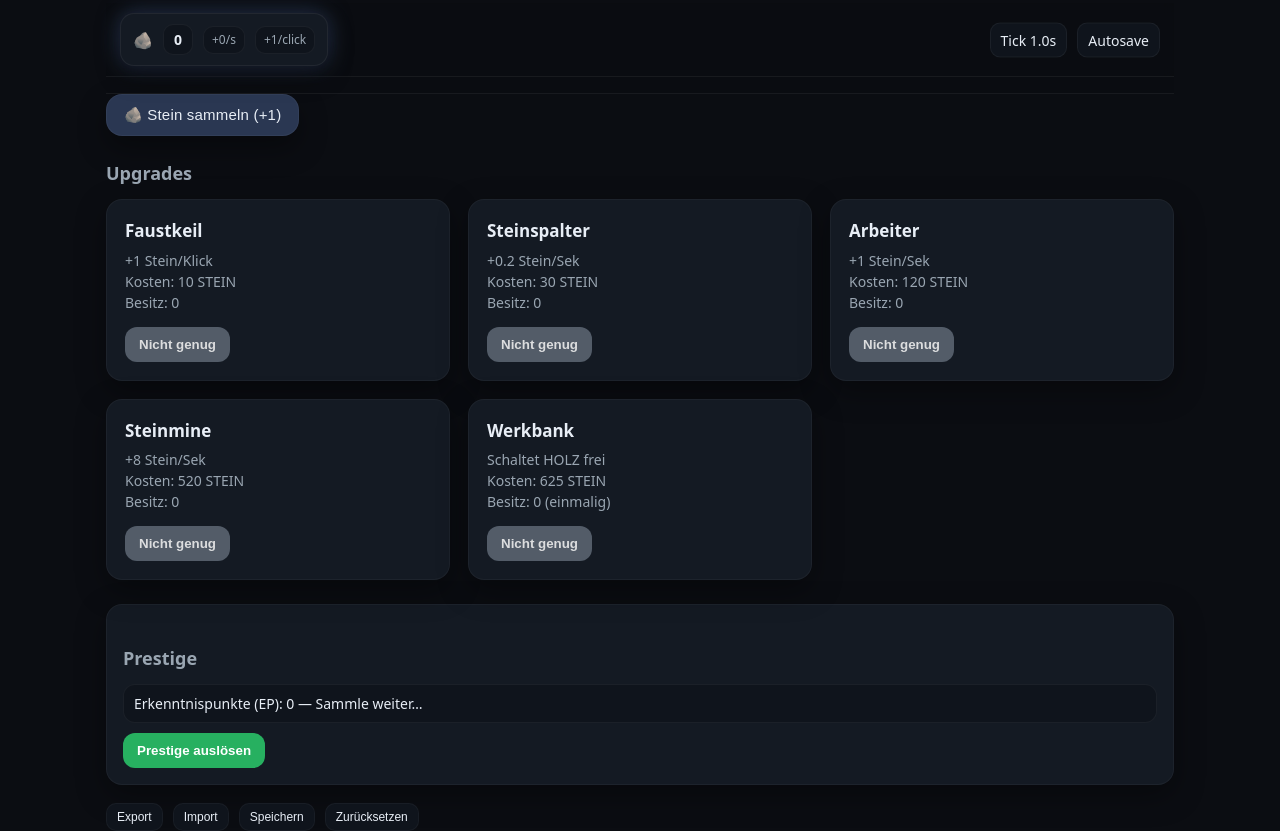
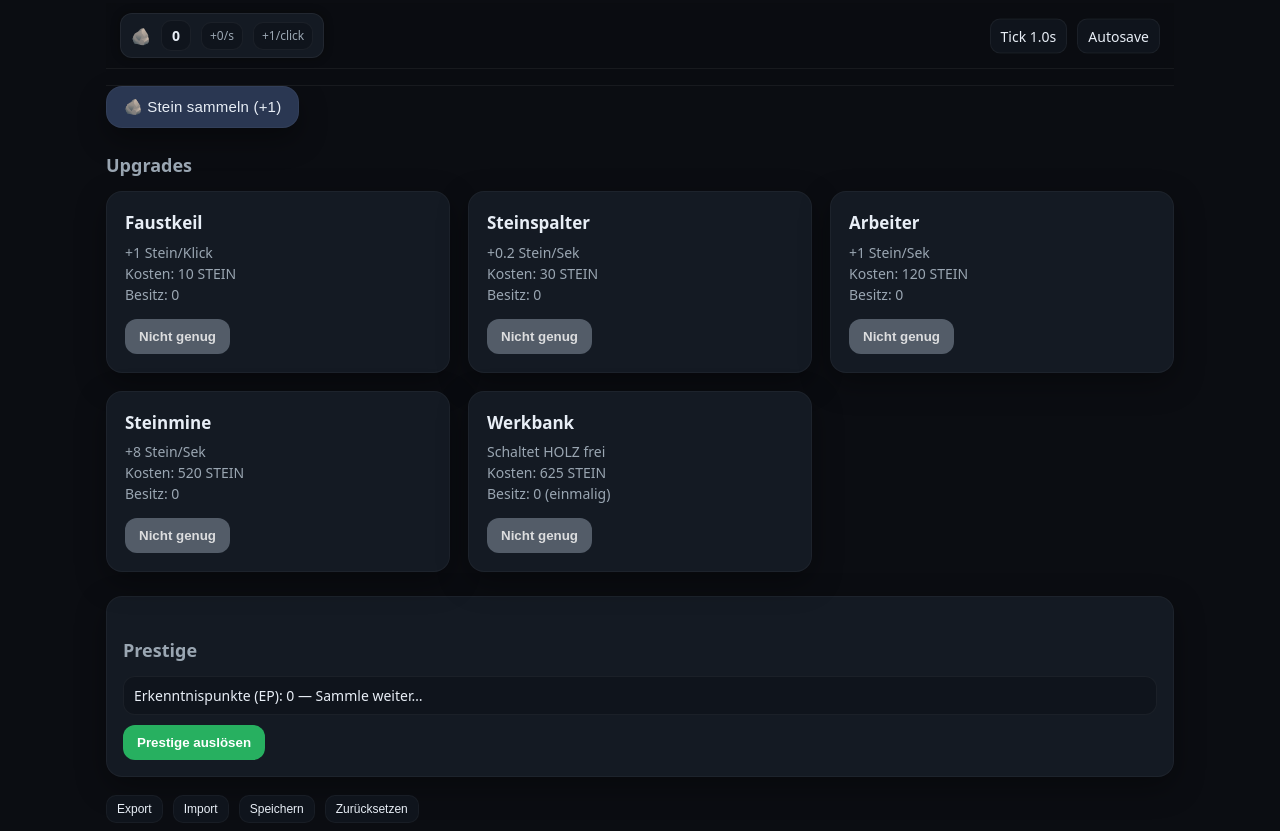
Before and after one commit to oliverlaudan-ops/Idle-Game, a plain HTML site: page index.html in a window 1280 px wide. Shown: the part 85-916 px from the top of the page. Drawn offline with Linux system fonts and the light colour scheme.

Commit message:
Update style.css

```diff
--- a/style.css
+++ b/style.css
@@ -325,3 +325,20 @@ html, body, .app { overflow: visible !important; }
     width: auto;
   }
 }
+
+/* Abstand zwischen den Ressourcen-Pills in der Statsbar */
+#sbBar .sb-item {
+  margin-right: 12px;              /* Abstand nach rechts */
+}
+
+/* Letzter Pill ohne Extra-Abstand */
+#sbBar .sb-item:last-of-type {
+  margin-right: 0;
+}
+
+/* Etwas mehr Tiefe und Gleichmäßigkeit */
+#sbBar .sb-item {
+  border-radius: 12px;
+  padding: 6px 10px;
+  box-shadow: 0 0 10px rgba(0,0,0,0.3);
+}
```
